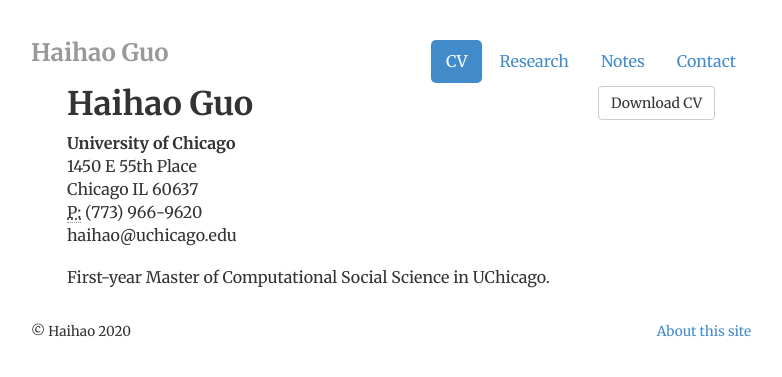
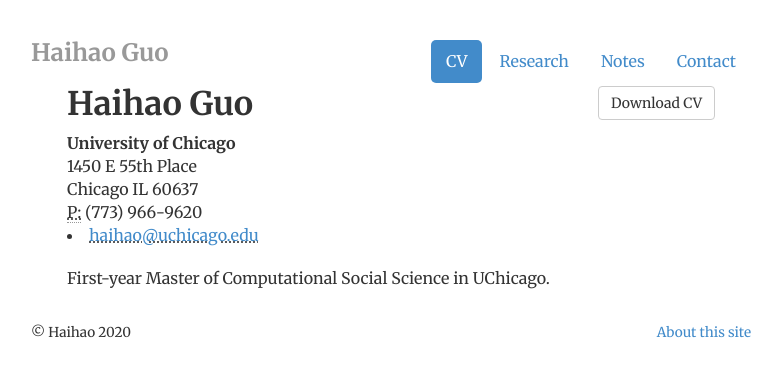
Before and after one commit to hihowme/hihowme.github.io, a Jekyll site: the page built from cv/index.html, in a window 1280 px wide. Shown: the top 377 px of the page, without its empty margins (249-1031 px from the left). Built offline with Jekyll 4.4.1, drawn with Linux system fonts in a browser that asks for light colours.

Commit message:
update again

```diff
--- a/cv/index.html
+++ b/cv/index.html
@@ -3,7 +3,7 @@ layout: default
 title: CV
 home: passive
 cv: active
-projects: passive
+research: passive
 notes: passive
 contact: passive
 description: Current CV for Haihao Guo.
@@ -17,7 +17,7 @@ description: Current CV for Haihao Guo.
 				1450 E 55th Place<br>
 				Chicago IL 60637<br>
 				<abbr title="phone">P:</abbr> (773) 966-9620<br>
-				<span class="obfuscate">ude.ogacihcu@oahiah</span>
+				<abbr title="email"><li><a href="mailto:haihao@uchicago.edu">haihao@uchicago.edu</a></li>
 				</address>
 				</div>
 
```
